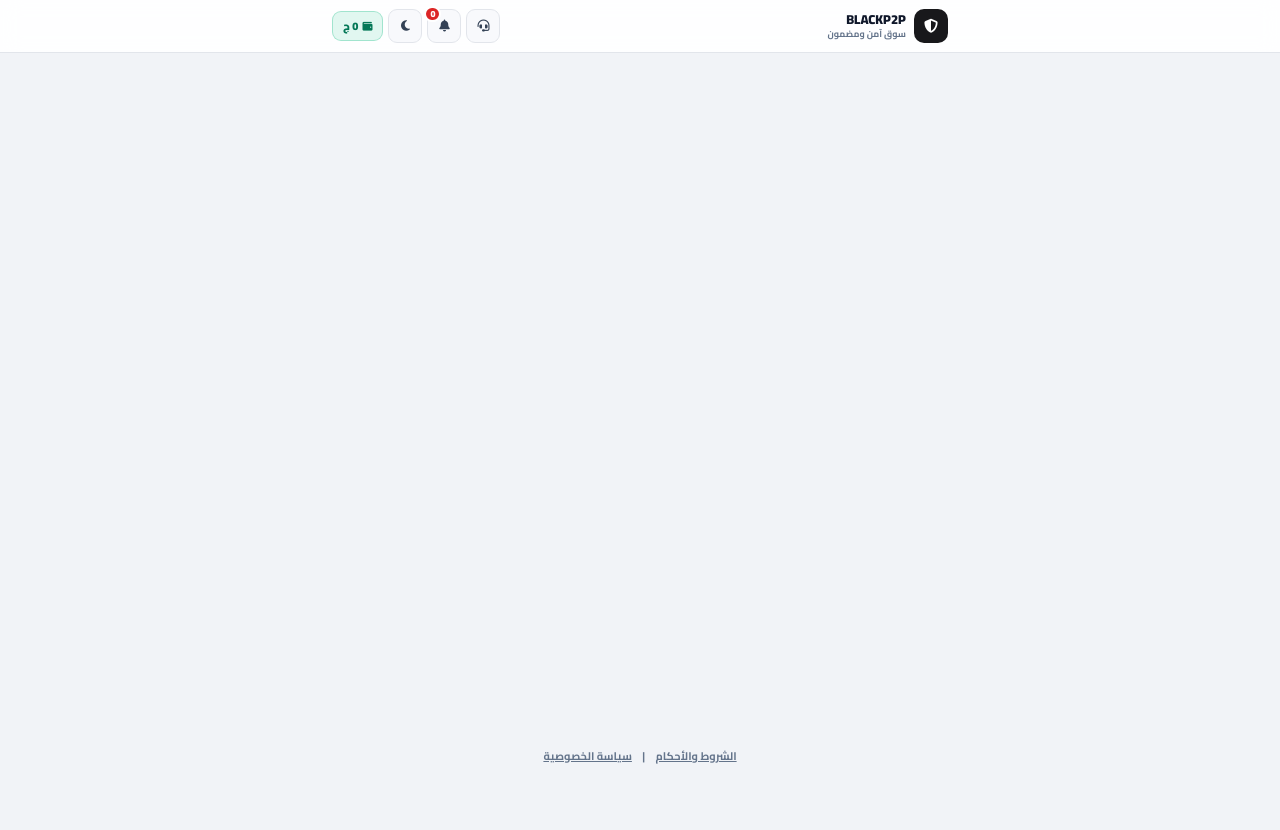
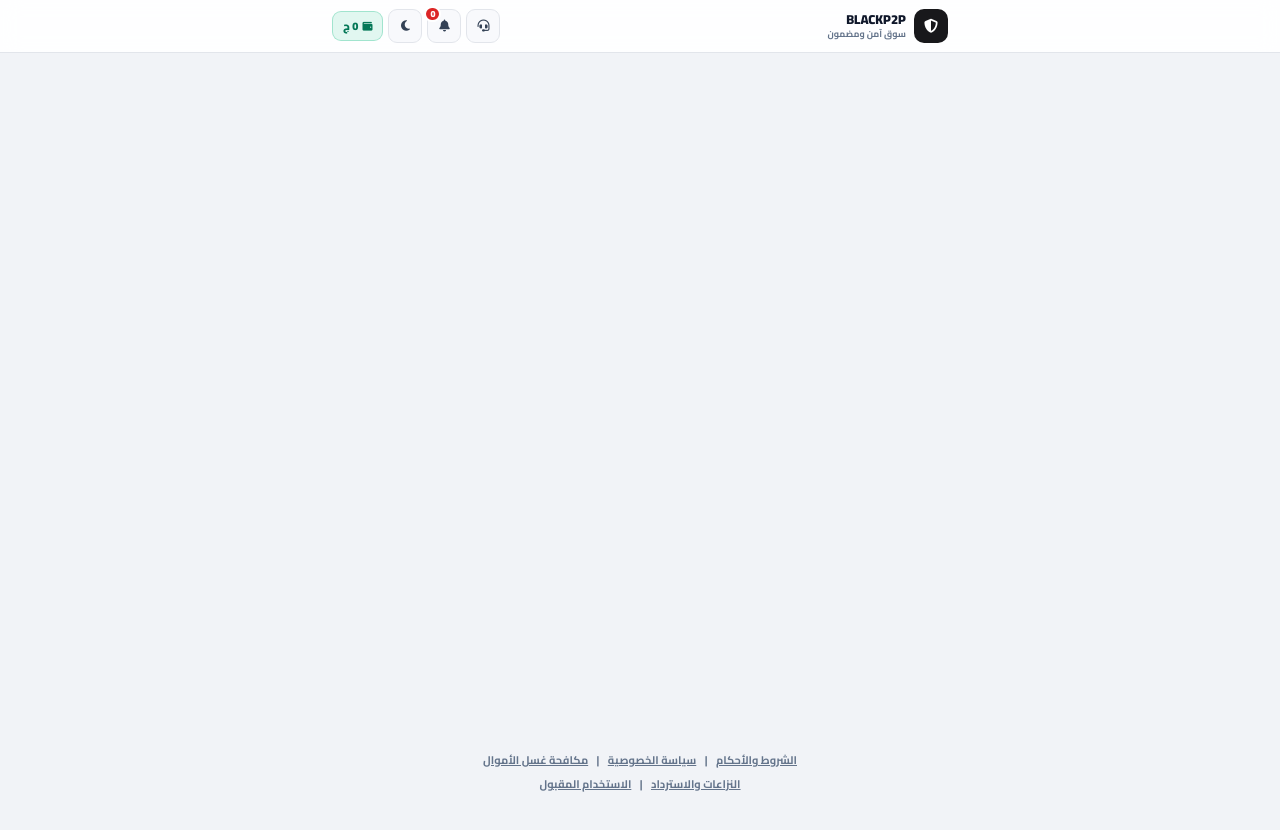
Before and after one commit to freefierlight1-hub/BLACKP2P, a plain HTML site: page index.html in a window 1280 px wide. Drawn offline with nearby package versions, Linux system fonts and the light colour scheme; some packages are replaced by stand-ins of ours; no server answers; a script that the page names is missing.

Commit message:
Enhance footer with more links and improved styling
Updated footer links to include additional legal and policy pages.

```diff
--- a/index.html
+++ b/index.html
@@ -44,10 +44,16 @@
 <main id="app"></main>
 
 <!-- الفوتر (الشروط وسياسة الخصوصية) -->
-<div id="site-footer" style="text-align:center; padding:15px; font-size:11px; color:var(--text-3); font-weight:700; margin-top:20px;">
+<div id="site-footer" style="text-align:center; padding:15px; font-size:11px; color:var(--text-3); font-weight:700; margin-top:20px; line-height:2.2;">
     <a href="terms.html" style="text-decoration:underline; color:var(--text-3);">الشروط والأحكام</a>
-    <span style="margin:0 8px;">|</span>
-    <a href="terms.html" style="text-decoration:underline; color:var(--text-3);">سياسة الخصوصية</a>
+    <span style="margin:0 6px;">|</span>
+    <a href="privacy.html" style="text-decoration:underline; color:var(--text-3);">سياسة الخصوصية</a>
+    <span style="margin:0 6px;">|</span>
+    <a href="aml.html" style="text-decoration:underline; color:var(--text-3);">مكافحة غسل الأموال</a>
+    <br>
+    <a href="refunds.html" style="text-decoration:underline; color:var(--text-3);">النزاعات والاسترداد</a>
+    <span style="margin:0 6px;">|</span>
+    <a href="acceptable-use.html" style="text-decoration:underline; color:var(--text-3);">الاستخدام المقبول</a>
 </div>
 
 <nav id="nav" class="hidden">
```
